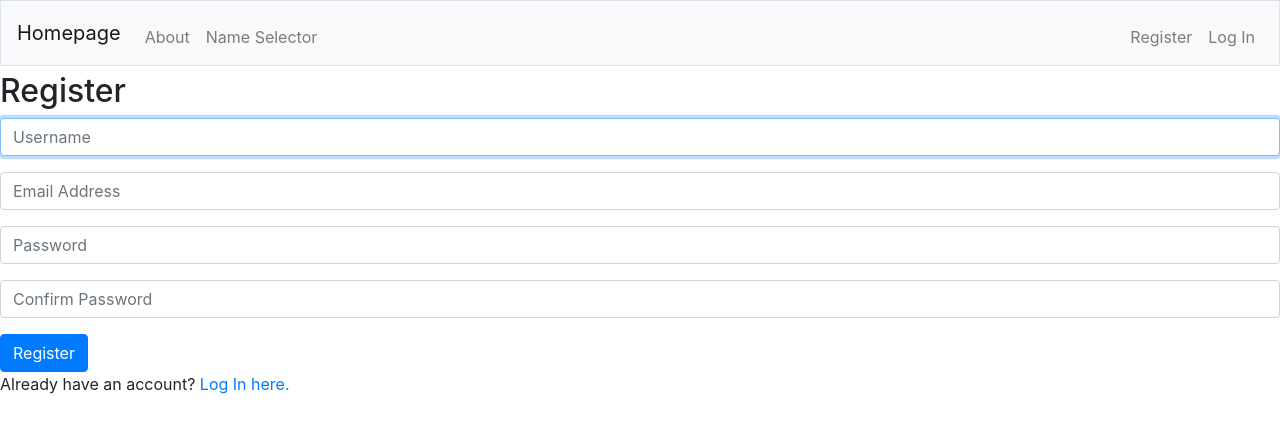
After one commit to pli482004/deploy, a Django app: page //register in a window 1280 px wide. The commit adds this page. Shown: the top 433 px of the page. Run offline with Django 3.2, Linux system fonts and the light colour scheme; parts of the project's set-up code (start-up, migrations or seed data) failed here and were passed over; some libraries are stand-ins or nearby versions.

Commit message:
dwadwadwdaw

```diff
--- a/templates/website/layout.html
+++ b/templates/website/layout.html
@@ -29,19 +29,20 @@
                 <span class="navbar-toggler-icon"></span>
             </button>
             <div class="collapse navbar-collapse" id="navbar">
-
                 <ul class="navbar-nav mr-auto mt-2">
                     <li class="nav-item"><a class="nav-link" href="{% url 'about' %}">About</a></li>
                     <li class="nav-item"><a class="nav-link" href="{% url 'select' %}">Name Selector</a></li>
                 </ul>
-    {#                    <ul class="navbar-nav ml-auto mt-2">#}
-    {#                        <li class="nav-item"><a class="nav-link" href="/logout">Log Out</a></li>#}
-    {#                    </ul>#}
-    {##}
-    {#                    <ul class="navbar-nav ml-auto mt-2">#}
-    {#                        <li class="nav-item"><a class="nav-link" href="/register">Register</a></li>#}
-    {#                        <li class="nav-item"><a class="nav-link" href="/login">Log In</a></li>#}
-    {#                    </ul>#}
+                {% if user.is_authenticated %}
+                <ul class="navbar-nav ml-auto mt-2">
+                    <li class="nav-item"><a class="nav-link" href="/logout">Log Out</a></li>
+                </ul>
+                {% else %}
+                <ul class="navbar-nav ml-auto mt-2">
+                    <li class="nav-item"><a class="nav-link" href="{% url 'register' %}">Register</a></li>
+                    <li class="nav-item"><a class="nav-link" href="/login">Log In</a></li>
+                </ul>
+                {% endif %}
             </div>
         </nav>
     </div>
--- /dev/null
+++ b/templates/website/register.html
@@ -0,0 +1,30 @@
+{% extends "website/layout.html" %}
+
+{% block body %}
+
+    <h2>Register</h2>
+
+    {% if message %}
+        <div>{{ message }}</div>
+    {% endif %}
+
+    <form action="{% url 'register' %}" method="post">
+        {% csrf_token %}
+        <div class="form-group">
+            <input class="form-control" autofocus type="text" name="username" placeholder="Username">
+        </div>
+        <div class="form-group">
+            <input class="form-control" type="email" name="email" placeholder="Email Address">
+        </div>
+        <div class="form-group">
+            <input class="form-control" type="password" name="password" placeholder="Password">
+        </div>
+        <div class="form-group">
+            <input class="form-control" type="password" name="confirmation" placeholder="Confirm Password">
+        </div>
+        <input class="btn btn-primary" type="submit" value="Register">
+    </form>
+
+    Already have an account? <a href="{% url 'login' %}">Log In here.</a>
+
+{% endblock %}
--- a/website/urls.py
+++ b/website/urls.py
@@ -5,5 +5,6 @@ from . import views
 urlpatterns = [
     path('', views.index, name='index'),
     path('/about', views.about, name='about'),
-    path('/select', views.select, name='select')
+    path('/select', views.select, name='select'),
+    path('/register', views.register, name='register')
 ]
--- a/website/views.py
+++ b/website/views.py
@@ -1,5 +1,10 @@
-from django.http import HttpResponse
 from django.shortcuts import render
+from .models import *
+from django.db import IntegrityError
+from django.http import HttpResponseRedirect
+from django.urls import reverse
+from django.contrib.auth import authenticate, login, logout
+from django.contrib.auth.decorators import login_required
 
 
 def index(request):
@@ -12,3 +17,29 @@ def about(request):
 
 def select(request):
     return render(request, "website/select.html")
+
+def register(request):
+    if request.method == "POST":
+        username = request.POST["username"]
+        email = request.POST["email"]
+
+        # Ensure password matches confirmation
+        password = request.POST["password"]
+        confirmation = request.POST["confirmation"]
+        if password != confirmation:
+            return render(request, "website/register.html", {
+                "message": "Passwords must match."
+            })
+
+        # Attempt to create new user
+        try:
+            user = User.objects.create_user(username, email, password)
+            user.save()
+        except IntegrityError:
+            return render(request, "auctions/register.html", {
+                "message": "Username already taken."
+            })
+        login(request, user)
+        return HttpResponseRedirect(reverse("index"))
+    else:
+        return render(request, "website/register.html")
```
Lines whose indentation alone changed are shown as unchanged.
